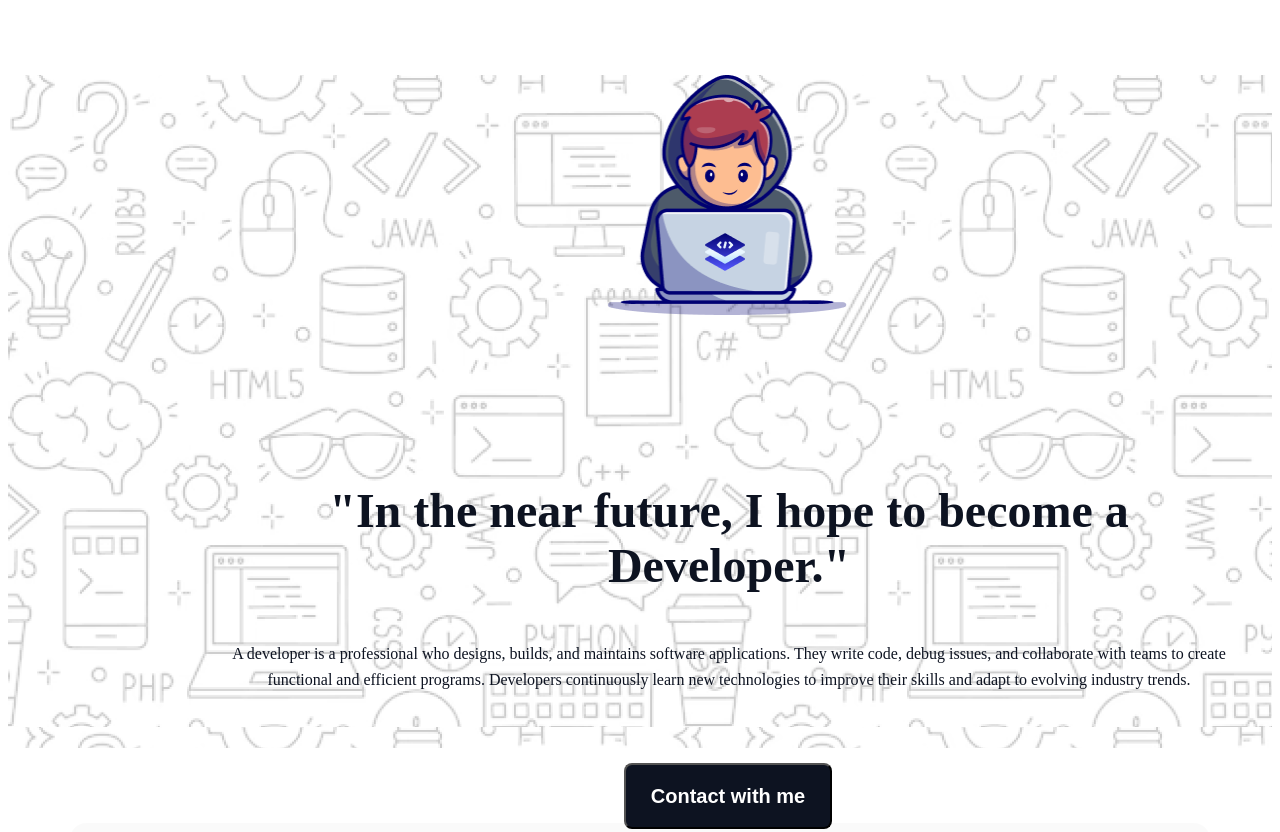
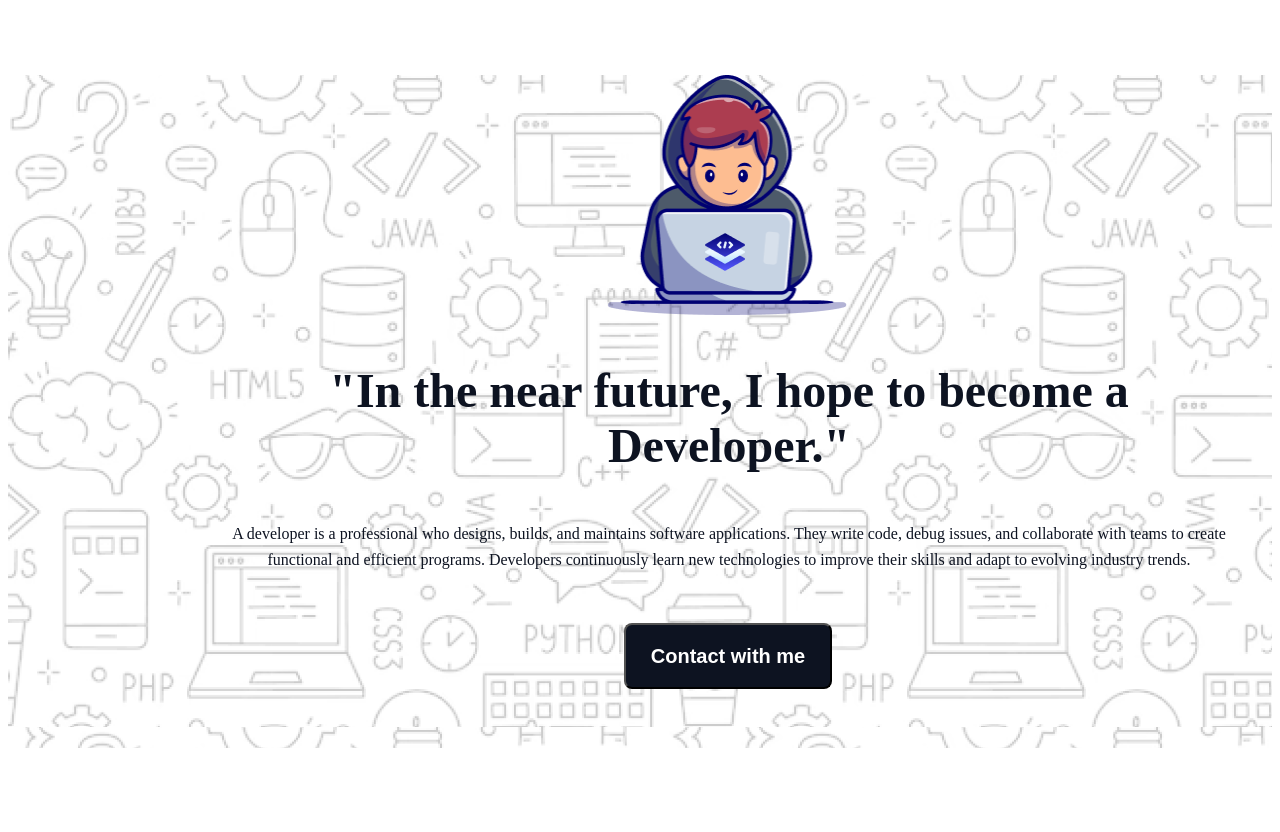
Before and after one commit to AJ-Dihan/assignment1, a plain HTML site: page index.html in a window 1280 px wide. Shown: the top 832 px of the page. Drawn offline with Linux system fonts and the light colour scheme; a web font is replaced by a local one.

Commit message:
Minor changes in banner section

```diff
--- a/style.css
+++ b/style.css
@@ -9,7 +9,7 @@ main{
 .banner{
     height:673px;
     margin-top:75px;
-    margin-bottom:75px;
+    margin-bottom:100px;
     background-image: url(./assets/Hero-bg.png);
 
 }
@@ -25,7 +25,7 @@ main{
     margin:0px 378px 0px 378px;
 }
 .banner-title{
-    margin-top: 164px;
+    margin-top: 44px;
     color: rgb(13, 19, 33);
     font-size: 48px;
     font-weight: 800;
@@ -42,7 +42,7 @@ main{
 .btn{
     width: 208px;
     height:66px;
-    margin:54px 395px 0px 395px;
+    margin:34px 395px 0px 395px;
     color: rgb(255, 255, 255);
     font-size: 20px;
     font-weight: 600;
```
